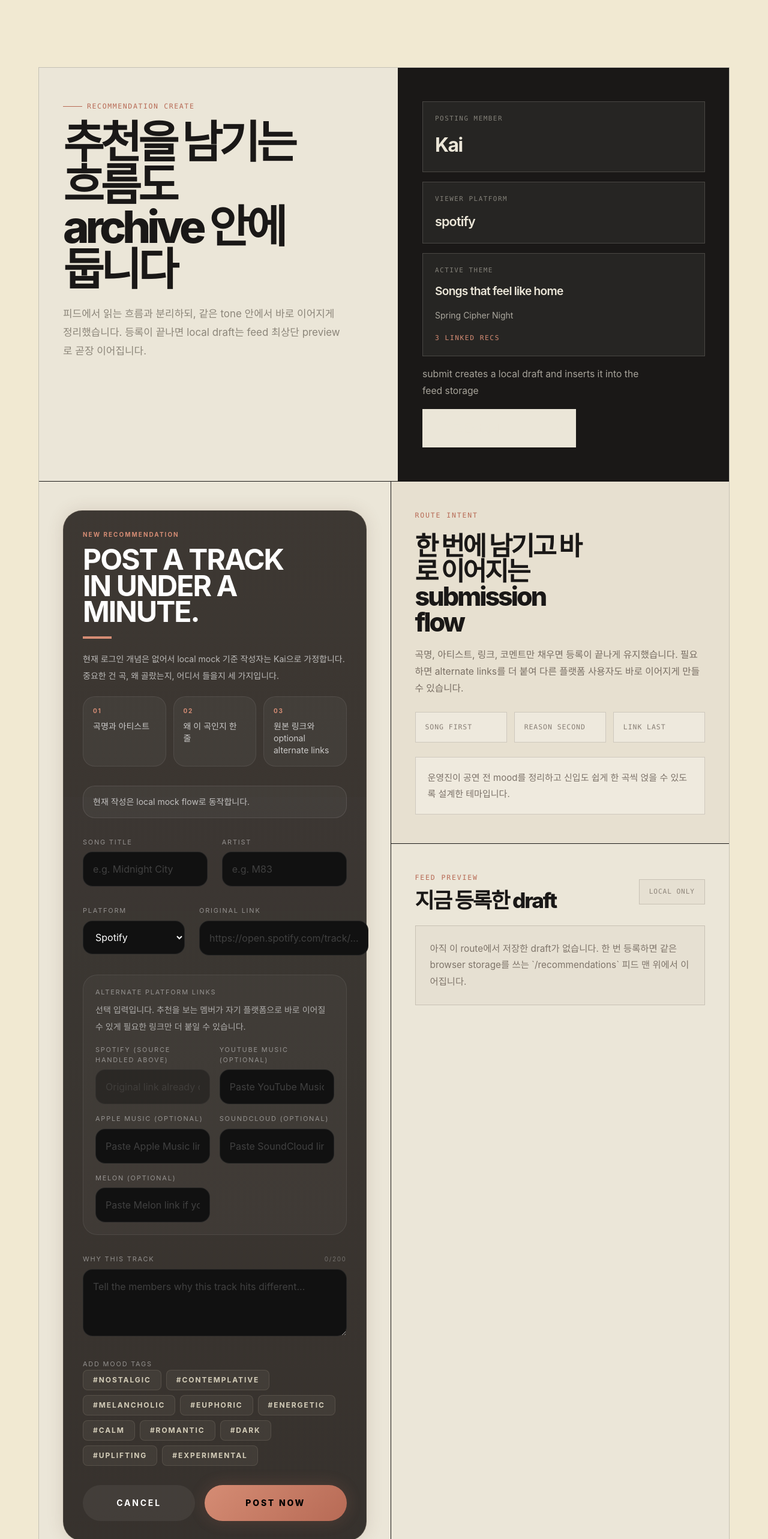
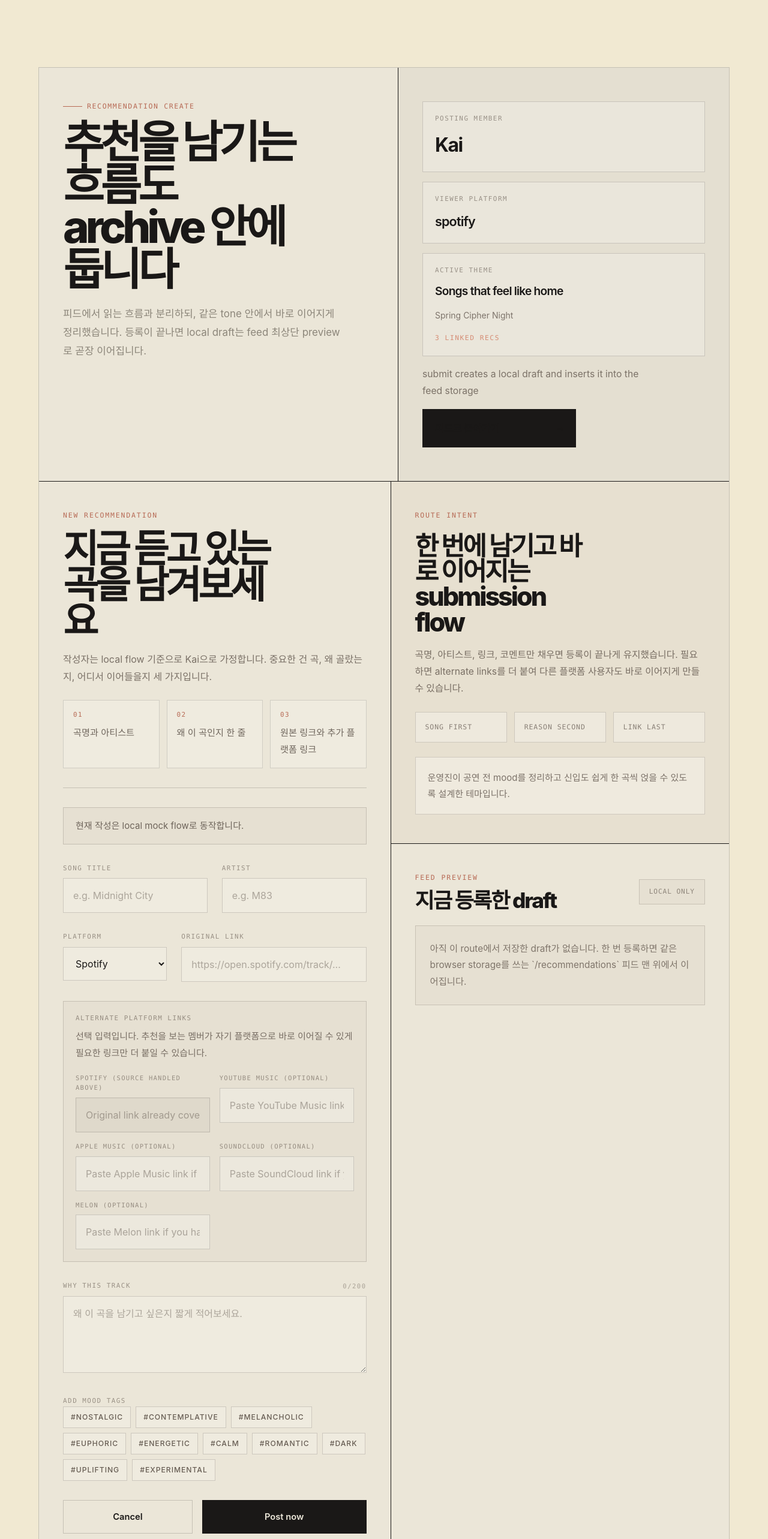
Before and after one commit to MrTMI-0315/onochu, a Next.js app: page /recommendations/new in a window 1280 px wide. Shown: the top 2566 px of the page at 60% size. Built offline with nearby package versions, Linux system fonts and the light colour scheme.

Commit message:
fix: align desktop archive form surfaces for create/profile

```diff
--- a/components/archive-profile-view.tsx
+++ b/components/archive-profile-view.tsx
@@ -279,7 +279,7 @@ export function ArchiveProfileView({
         </section>
 
         <section className="border-b border-[#1A1817] px-6 py-12 md:px-8 md:py-14">
-          <div className="grid gap-8 md:grid-cols-[1.1fr_0.9fr] md:items-end">
+          <div className="grid gap-8 md:grid-cols-[1.1fr_0.9fr] md:items-start">
             <div>
               <h1 className="max-w-[8ch] text-[3.2rem] font-bold leading-[0.95] tracking-[-0.07em] md:text-[4.9rem]">
                 {formatHandle(displayMember)}
@@ -290,7 +290,7 @@ export function ArchiveProfileView({
             </div>
 
             <div className="grid gap-3 md:grid-cols-1">
-              <div className="border border-[rgba(26,24,23,0.14)] bg-[rgba(255,255,255,0.18)] p-5">
+              <div className="border border-[rgba(26,24,23,0.16)] bg-[rgba(255,255,255,0.22)] p-5">
                 <p className="font-mono text-[0.72rem] uppercase tracking-[0.12em] text-[#8C867A]">
                   Main Platform
                 </p>
@@ -298,7 +298,7 @@ export function ArchiveProfileView({
                   {platformLabels[displayMember.mainPlatform]}
                 </p>
               </div>
-              <div className="border border-[rgba(26,24,23,0.14)] bg-[rgba(255,255,255,0.18)] p-5">
+              <div className="border border-[rgba(26,24,23,0.16)] bg-[rgba(255,255,255,0.22)] p-5">
                 <p className="font-mono text-[0.72rem] uppercase tracking-[0.12em] text-[#8C867A]">
                   Archive Count
                 </p>
@@ -310,7 +310,7 @@ export function ArchiveProfileView({
                 <button
                   type="button"
                   onClick={handleCopyProfileLink}
-                  className="border border-[rgba(26,24,23,0.14)] bg-[#EBE6D8] px-4 py-4 text-[0.88rem] font-medium text-[#1A1817] transition hover:bg-[rgba(64,52,44,0.05)]"
+                  className="border border-[rgba(26,24,23,0.16)] bg-[rgba(255,255,255,0.22)] px-4 py-4 text-[0.88rem] font-medium text-[#1A1817] transition hover:bg-[rgba(64,52,44,0.05)]"
                 >
                   {profileShareStatus === "copied"
                     ? "복사됨 ✓"
@@ -321,7 +321,7 @@ export function ArchiveProfileView({
                 <button
                   type="button"
                   onClick={handleShareProfile}
-                  className="border border-[rgba(26,24,23,0.14)] bg-[#EBE6D8] px-4 py-4 text-[0.88rem] font-medium text-[#1A1817] transition hover:bg-[rgba(64,52,44,0.05)]"
+                  className="border border-[rgba(26,24,23,0.16)] bg-[rgba(255,255,255,0.22)] px-4 py-4 text-[0.88rem] font-medium text-[#1A1817] transition hover:bg-[rgba(64,52,44,0.05)]"
                 >
                   {profileShareStatus === "shared" ? "공유됨 ✓" : "프로필 공유"}
                 </button>
--- a/components/recommendation-composer.tsx
+++ b/components/recommendation-composer.tsx
@@ -225,12 +225,12 @@ export function RecommendationComposer({
     setIsSaving(false);
   }
 
-  const statusTone =
+  const desktopStatusTone =
     saveStatus.type === "success"
-      ? "border-[color:rgba(213,140,116,0.3)] bg-[color:rgba(213,140,116,0.12)] text-[color:var(--paper)]"
+      ? "border-[rgba(193,88,67,0.28)] bg-[rgba(193,88,67,0.08)] text-[#1A1817]"
       : saveStatus.type === "error"
-        ? "border-rose-300/30 bg-rose-300/10 text-rose-100"
-        : "border-white/10 bg-white/4 text-white/68";
+        ? "border-[rgba(190,24,93,0.24)] bg-[rgba(190,24,93,0.06)] text-[#1A1817]"
+        : "border-[rgba(26,24,23,0.16)] bg-[rgba(64,52,44,0.03)] text-[rgba(64,52,44,0.72)]";
 
   if (mobile) {
     return (
@@ -495,91 +495,85 @@ export function RecommendationComposer({
   }
 
   return (
-    <section id="compose-panel" className="onochu-panel rounded-[2rem] p-6 md:p-8">
-      <header className="mb-8">
-        <p className="text-[10px] font-bold uppercase tracking-[0.2em] text-[var(--primary)]">
+    <section id="compose-panel" className="text-[#1A1817]">
+      <header className="border-b border-[rgba(26,24,23,0.18)] pb-8">
+        <p className="font-mono text-[0.72rem] uppercase tracking-[0.16em] text-[var(--primary-strong)]">
           New Recommendation
         </p>
-        <h2 className="onochu-display mt-3 text-4xl font-bold uppercase leading-[0.9] text-white md:text-5xl">
-          Post a track
-          <br />
-          in under a minute.
+        <h2 className="mt-4 max-w-[8ch] text-[3.25rem] font-bold leading-[0.94] tracking-[-0.08em] text-[#1A1817] md:text-[4rem]">
+          지금 듣고 있는 곡을 남겨보세요
         </h2>
-        <div className="mt-5 h-1 w-12 bg-[var(--primary)]" />
-        <p className="mt-5 text-sm leading-7 text-white/65">
-          현재 로그인 개념은 없어서 local mock 기준 작성자는 {currentMemberName}
-          으로 가정합니다. 중요한 건 곡, 왜 골랐는지, 어디서 들을지 세 가지입니다.
+        <p className="mt-5 max-w-[32rem] text-[1rem] leading-[1.8] text-[rgba(64,52,44,0.66)]">
+          작성자는 local flow 기준으로 {currentMemberName}으로 가정합니다. 중요한 건
+          곡, 왜 골랐는지, 어디서 이어들을지 세 가지입니다.
         </p>
-        <div className="mt-5 grid gap-3 sm:grid-cols-3">
-          <div className="rounded-[1.25rem] border border-white/8 bg-white/4 p-4">
-            <p className="text-[10px] font-bold uppercase tracking-[0.18em] text-[var(--primary)]">
-              01
-            </p>
-            <p className="mt-2 text-sm text-white/72">곡명과 아티스트</p>
-          </div>
-          <div className="rounded-[1.25rem] border border-white/8 bg-white/4 p-4">
-            <p className="text-[10px] font-bold uppercase tracking-[0.18em] text-[var(--primary)]">
-              02
-            </p>
-            <p className="mt-2 text-sm text-white/72">왜 이 곡인지 한 줄</p>
-          </div>
-          <div className="rounded-[1.25rem] border border-white/8 bg-white/4 p-4">
-            <p className="text-[10px] font-bold uppercase tracking-[0.18em] text-[var(--primary)]">
-              03
-            </p>
-            <p className="mt-2 text-sm text-white/72">
-              원본 링크와 optional alternate links
-            </p>
-          </div>
+        <div className="mt-6 grid gap-3 sm:grid-cols-3">
+          {[
+            "곡명과 아티스트",
+            "왜 이 곡인지 한 줄",
+            "원본 링크와 추가 플랫폼 링크",
+          ].map((item, index) => (
+            <div
+              key={item}
+              className="border border-[rgba(26,24,23,0.14)] bg-[rgba(255,255,255,0.18)] px-4 py-4"
+            >
+              <p className="font-mono text-[0.68rem] uppercase tracking-[0.14em] text-[var(--primary-strong)]">
+                {String(index + 1).padStart(2, "0")}
+              </p>
+              <p className="mt-2 text-[0.95rem] leading-7 text-[rgba(64,52,44,0.72)]">
+                {item}
+              </p>
+            </div>
+          ))}
         </div>
       </header>
 
-      <form onSubmit={handleSubmit} className="space-y-8">
-        <div className={`rounded-[1.25rem] border px-4 py-4 text-sm ${statusTone}`}>
+      <form onSubmit={handleSubmit} className="space-y-8 pt-8">
+        <div className={`border px-5 py-4 text-[0.94rem] leading-7 ${desktopStatusTone}`}>
           {saveStatus.message}
         </div>
 
         <div className="grid gap-6 md:grid-cols-2">
           <label className="flex flex-col gap-2">
-            <span className="text-[11px] uppercase tracking-[0.16em] text-white/45">
+            <span className="font-mono text-[0.68rem] uppercase tracking-[0.14em] text-[rgba(64,52,44,0.48)]">
               Song title
             </span>
             <input
               value={trackTitle}
               onChange={(event) => setTrackTitle(event.target.value)}
-              className="rounded-[1rem] border border-white/8 bg-[#111111] p-4 text-white outline-none placeholder:text-white/20"
+              className="border border-[rgba(26,24,23,0.16)] bg-[rgba(255,255,255,0.18)] px-4 py-4 text-[#1A1817] outline-none placeholder:text-[rgba(64,52,44,0.38)]"
               placeholder="e.g. Midnight City"
             />
             {errors.trackTitle ? (
-              <span className="text-xs text-rose-200">{errors.trackTitle}</span>
+              <span className="text-xs text-rose-700">{errors.trackTitle}</span>
             ) : null}
           </label>
 
           <label className="flex flex-col gap-2">
-            <span className="text-[11px] uppercase tracking-[0.16em] text-white/45">
+            <span className="font-mono text-[0.68rem] uppercase tracking-[0.14em] text-[rgba(64,52,44,0.48)]">
               Artist
             </span>
             <input
               value={artistName}
               onChange={(event) => setArtistName(event.target.value)}
-              className="rounded-[1rem] border border-white/8 bg-[#111111] p-4 text-white outline-none placeholder:text-white/20"
+              className="border border-[rgba(26,24,23,0.16)] bg-[rgba(255,255,255,0.18)] px-4 py-4 text-[#1A1817] outline-none placeholder:text-[rgba(64,52,44,0.38)]"
               placeholder="e.g. M83"
             />
             {errors.artistName ? (
-              <span className="text-xs text-rose-200">{errors.artistName}</span>
+              <span className="text-xs text-rose-700">{errors.artistName}</span>
             ) : null}
           </label>
         </div>
 
-        <div className="grid gap-6 md:grid-cols-[0.8fr_1.2fr]">
+        <div className="grid gap-6 md:grid-cols-[0.72fr_1.28fr]">
           <label className="flex flex-col gap-2">
-            <span className="text-[11px] uppercase tracking-[0.16em] text-white/45">
+            <span className="font-mono text-[0.68rem] uppercase tracking-[0.14em] text-[rgba(64,52,44,0.48)]">
               Platform
             </span>
             <select
               value={platform}
               onChange={(event) => setPlatform(event.target.value as MusicPlatform)}
-              className="rounded-[1rem] border border-white/8 bg-[#111111] p-4 text-white outline-none"
+              className="border border-[rgba(26,24,23,0.16)] bg-[rgba(255,255,255,0.18)] px-4 py-4 text-[#1A1817] outline-none"
             >
               {platformOptions.map(([value, label]) => (
                 <option key={value} value={value}>
@@ -590,40 +584,40 @@ export function RecommendationComposer({
           </label>
 
           <label className="flex flex-col gap-2">
-            <span className="text-[11px] uppercase tracking-[0.16em] text-white/45">
+            <span className="font-mono text-[0.68rem] uppercase tracking-[0.14em] text-[rgba(64,52,44,0.48)]">
               Original link
             </span>
             <input
               value={url}
               onChange={(event) => setUrl(event.target.value)}
-              className="rounded-[1rem] border border-white/8 bg-[#111111] p-4 text-white outline-none placeholder:text-white/20"
+              className="border border-[rgba(26,24,23,0.16)] bg-[rgba(255,255,255,0.18)] px-4 py-4 text-[#1A1817] outline-none placeholder:text-[rgba(64,52,44,0.38)]"
               placeholder="https://open.spotify.com/track/..."
               type="url"
             />
             {errors.url ? (
-              <span className="text-xs text-rose-200">{errors.url}</span>
+              <span className="text-xs text-rose-700">{errors.url}</span>
             ) : null}
           </label>
         </div>
 
-        <section className="space-y-4 rounded-[1.5rem] border border-white/8 bg-white/3 p-5">
+        <section className="border border-[rgba(26,24,23,0.16)] bg-[rgba(64,52,44,0.03)] p-5">
           <div className="flex flex-col gap-2">
-            <span className="text-[11px] uppercase tracking-[0.16em] text-white/45">
+            <span className="font-mono text-[0.68rem] uppercase tracking-[0.14em] text-[rgba(64,52,44,0.48)]">
               Alternate platform links
             </span>
-            <p className="text-sm leading-7 text-white/58">
-              선택 입력입니다. 추천을 보는 멤버가 자기 플랫폼으로 바로 이어질 수
-              있게 필요한 링크만 더 붙일 수 있습니다.
+            <p className="text-[0.94rem] leading-7 text-[rgba(64,52,44,0.66)]">
+              선택 입력입니다. 추천을 보는 멤버가 자기 플랫폼으로 바로 이어질 수 있게
+              필요한 링크만 더 붙일 수 있습니다.
             </p>
           </div>
 
-          <div className="grid gap-4 md:grid-cols-2">
+          <div className="mt-5 grid gap-4 md:grid-cols-2">
             {alternatePlatformOptions.map(([value, label]) => {
               const isSourcePlatform = value === platform;
 
               return (
                 <label key={value} className="flex flex-col gap-2">
-                  <span className="text-[11px] uppercase tracking-[0.16em] text-white/45">
+                  <span className="font-mono text-[0.66rem] uppercase tracking-[0.12em] text-[rgba(64,52,44,0.48)]">
                     {label}
                     {isSourcePlatform ? " (source handled above)" : " (optional)"}
                   </span>
@@ -632,7 +626,7 @@ export function RecommendationComposer({
                     onChange={(event) =>
                       updateAlternatePlatformUrl(value, event.target.value)
                     }
-                    className="rounded-[1rem] border border-white/8 bg-[#111111] p-4 text-white outline-none placeholder:text-white/20 disabled:cursor-not-allowed disabled:opacity-45"
+                    className="border border-[rgba(26,24,23,0.16)] bg-[rgba(255,255,255,0.24)] px-4 py-4 text-[#1A1817] outline-none placeholder:text-[rgba(64,52,44,0.38)] disabled:cursor-not-allowed disabled:bg-[rgba(64,52,44,0.04)] disabled:text-[rgba(64,52,44,0.36)]"
                     placeholder={
                       isSourcePlatform
                         ? "Original link already covers this platform"
@@ -647,7 +641,7 @@ export function RecommendationComposer({
           </div>
 
           {errors.alternatePlatformUrls ? (
-            <span className="text-xs text-rose-200">
+            <span className="mt-3 block text-xs text-rose-700">
               {errors.alternatePlatformUrls}
             </span>
           ) : null}
@@ -655,26 +649,26 @@ export function RecommendationComposer({
 
         <label className="flex flex-col gap-2">
           <div className="flex items-center justify-between gap-3">
-            <span className="text-[11px] uppercase tracking-[0.16em] text-white/45">
+            <span className="font-mono text-[0.68rem] uppercase tracking-[0.14em] text-[rgba(64,52,44,0.48)]">
               Why this track
             </span>
-            <span className="text-[10px] uppercase tracking-[0.16em] text-white/30">
+            <span className="font-mono text-[0.66rem] uppercase tracking-[0.14em] text-[rgba(64,52,44,0.38)]">
               {comment.length}/{MAX_COMMENT_LENGTH}
             </span>
           </div>
           <textarea
             value={comment}
             onChange={(event) => setComment(event.target.value.slice(0, MAX_COMMENT_LENGTH))}
-            className="min-h-28 rounded-[1rem] border border-white/8 bg-[#111111] p-4 text-white outline-none placeholder:text-white/20"
-            placeholder="Tell the members why this track hits different..."
+            className="min-h-32 border border-[rgba(26,24,23,0.16)] bg-[rgba(255,255,255,0.18)] px-4 py-4 text-[#1A1817] outline-none placeholder:text-[rgba(64,52,44,0.38)]"
+            placeholder="왜 이 곡을 남기고 싶은지 짧게 적어보세요."
           />
           {errors.comment ? (
-            <span className="text-xs text-rose-200">{errors.comment}</span>
+            <span className="text-xs text-rose-700">{errors.comment}</span>
           ) : null}
         </label>
 
         <div className="space-y-4">
-          <span className="text-[11px] uppercase tracking-[0.16em] text-white/45">
+          <span className="font-mono text-[0.68rem] uppercase tracking-[0.14em] text-[rgba(64,52,44,0.48)]">
             Add mood tags
           </span>
           <div className="flex flex-wrap gap-2">
@@ -686,8 +680,10 @@ export function RecommendationComposer({
                   key={tag}
                   type="button"
                   onClick={() => toggleTag(tag)}
-                  className={`rounded-lg px-4 py-2 text-xs font-bold uppercase tracking-[0.16em] ${
-                    isActive ? "onochu-chip-active" : "onochu-chip"
+                  className={`border px-3 py-2 text-[0.76rem] font-medium uppercase tracking-[0.08em] ${
+                    isActive
+                      ? "border-[#1A1817] bg-[#1A1817] text-[#EBE6D8]"
+                      : "border-[rgba(26,24,23,0.16)] bg-[rgba(255,255,255,0.18)] text-[rgba(64,52,44,0.78)]"
                   }`}
                 >
                   #{tag}
@@ -701,14 +697,14 @@ export function RecommendationComposer({
           <button
             type="button"
             onClick={resetForm}
-            className="flex-1 rounded-full bg-white/6 px-8 py-5 text-sm font-bold uppercase tracking-[0.2em] text-white"
+            className="flex-1 border border-[rgba(26,24,23,0.18)] bg-transparent px-6 py-4 text-[0.92rem] font-semibold text-[#1A1817]"
           >
             Cancel
           </button>
           <button
             type="submit"
             disabled={isSaving || isPending}
-            className="onochu-glow flex-[1.4] rounded-full bg-[linear-gradient(135deg,var(--primary)_0%,var(--primary-strong)_100%)] px-8 py-5 text-sm font-extrabold uppercase tracking-[0.2em] text-black disabled:opacity-60"
+            className="flex-[1.35] border border-[#1A1817] bg-[#1A1817] px-6 py-4 text-[0.92rem] font-semibold text-[#EBE6D8] disabled:opacity-60"
           >
             {isSaving || isPending ? "Posting..." : "Post now"}
           </button>
--- a/components/recommendation-create-route.tsx
+++ b/components/recommendation-create-route.tsx
@@ -111,34 +111,34 @@ export function RecommendationCreateRoute({
                 </p>
               </div>
 
-              <div className="border-t border-[#1A1817] bg-[#1A1817] px-10 py-14 text-[#EBE6D8] lg:border-l lg:border-t-0">
+              <div className="border-t border-[#1A1817] bg-[rgba(64,52,44,0.04)] px-10 py-14 text-[#1A1817] lg:border-l lg:border-t-0">
                 <div className="space-y-4">
-                  <div className="border border-[rgba(235,230,216,0.18)] bg-[rgba(235,230,216,0.06)] p-5">
-                    <p className="font-mono text-[0.68rem] uppercase tracking-[0.14em] text-[rgba(235,230,216,0.48)]">
+                  <div className="border border-[rgba(26,24,23,0.16)] bg-[rgba(255,255,255,0.22)] p-5">
+                    <p className="font-mono text-[0.68rem] uppercase tracking-[0.14em] text-[rgba(64,52,44,0.48)]">
                       Posting Member
                     </p>
-                    <p className="mt-3 text-[2rem] font-bold tracking-[-0.05em] text-[#EBE6D8]">
+                    <p className="mt-3 text-[2rem] font-bold tracking-[-0.05em] text-[#1A1817]">
                       {currentMember.nickname}
                     </p>
                   </div>
                   <div className="grid gap-4 md:grid-cols-2 lg:grid-cols-1">
-                    <div className="border border-[rgba(235,230,216,0.18)] bg-[rgba(235,230,216,0.06)] p-5">
-                      <p className="font-mono text-[0.68rem] uppercase tracking-[0.14em] text-[rgba(235,230,216,0.48)]">
+                    <div className="border border-[rgba(26,24,23,0.16)] bg-[rgba(255,255,255,0.22)] p-5">
+                      <p className="font-mono text-[0.68rem] uppercase tracking-[0.14em] text-[rgba(64,52,44,0.48)]">
                         Viewer Platform
                       </p>
-                      <p className="mt-3 text-[1.35rem] font-semibold tracking-[-0.04em] text-[#EBE6D8]">
+                      <p className="mt-3 text-[1.35rem] font-semibold tracking-[-0.04em] text-[#1A1817]">
                         {viewerPlatform.replaceAll("_", " ")}
                       </p>
                     </div>
                     {activeTheme ? (
-                      <div className="border border-[rgba(235,230,216,0.18)] bg-[rgba(235,230,216,0.06)] p-5">
-                        <p className="font-mono text-[0.68rem] uppercase tracking-[0.14em] text-[rgba(235,230,216,0.48)]">
+                      <div className="border border-[rgba(26,24,23,0.16)] bg-[rgba(255,255,255,0.22)] p-5">
+                        <p className="font-mono text-[0.68rem] uppercase tracking-[0.14em] text-[rgba(64,52,44,0.48)]">
                           Active Theme
                         </p>
-                        <p className="mt-3 text-[1.2rem] font-semibold tracking-[-0.04em] text-[#EBE6D8]">
+                        <p className="mt-3 text-[1.2rem] font-semibold tracking-[-0.04em] text-[#1A1817]">
                           {activeTheme.title}
                         </p>
-                        <p className="mt-3 text-sm leading-7 text-[rgba(235,230,216,0.68)]">
+                        <p className="mt-3 text-sm leading-7 text-[rgba(64,52,44,0.64)]">
                           {activeTheme.relatedEvent ?? activeTheme.activationWindow}
                         </p>
                         <p className="mt-4 font-mono text-[0.7rem] uppercase tracking-[0.14em] text-[var(--primary)]">
@@ -147,12 +147,12 @@ export function RecommendationCreateRoute({
                       </div>
                     ) : null}
                   </div>
-                  <p className="max-w-[24rem] text-[0.98rem] leading-[1.8] text-[rgba(235,230,216,0.68)]">
+                  <p className="max-w-[24rem] text-[0.98rem] leading-[1.8] text-[rgba(64,52,44,0.64)]">
                     {storageMessage}
                   </p>
                   <Link
                     href="/recommendations"
-                    className="flex min-h-[4rem] max-w-[16rem] items-center justify-between border border-[#EBE6D8] bg-[#EBE6D8] px-5 py-4 text-[1rem] font-semibold text-[#1A1817]"
+                    className="flex min-h-[4rem] max-w-[16rem] items-center justify-between border border-[#1A1817] bg-[#1A1817] px-5 py-4 text-[1rem] font-semibold text-[#EBE6D8]"
                   >
                     <span>피드로 돌아가기</span>
                     <span className="font-mono text-[1.05rem]">→</span>
```
